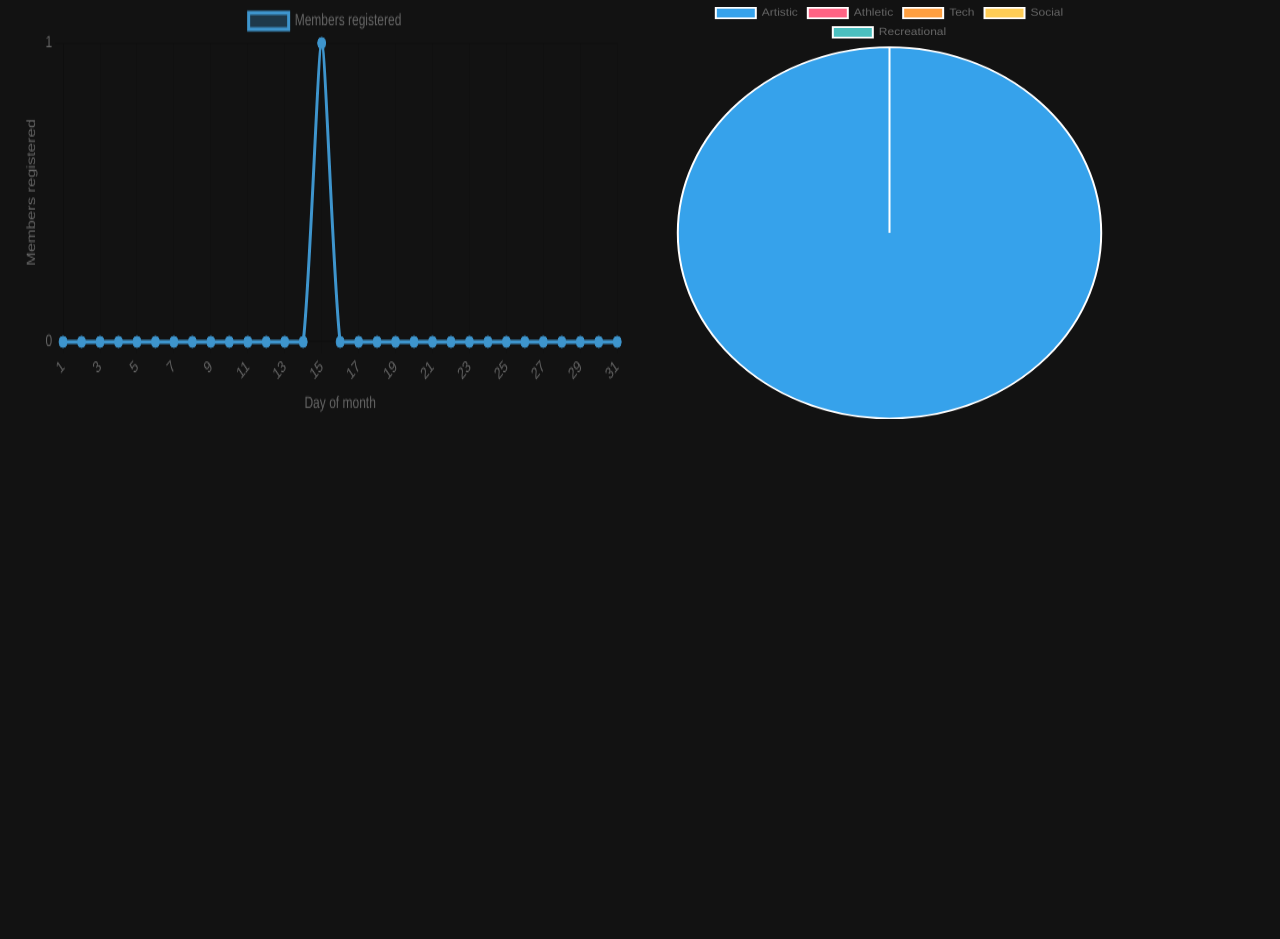
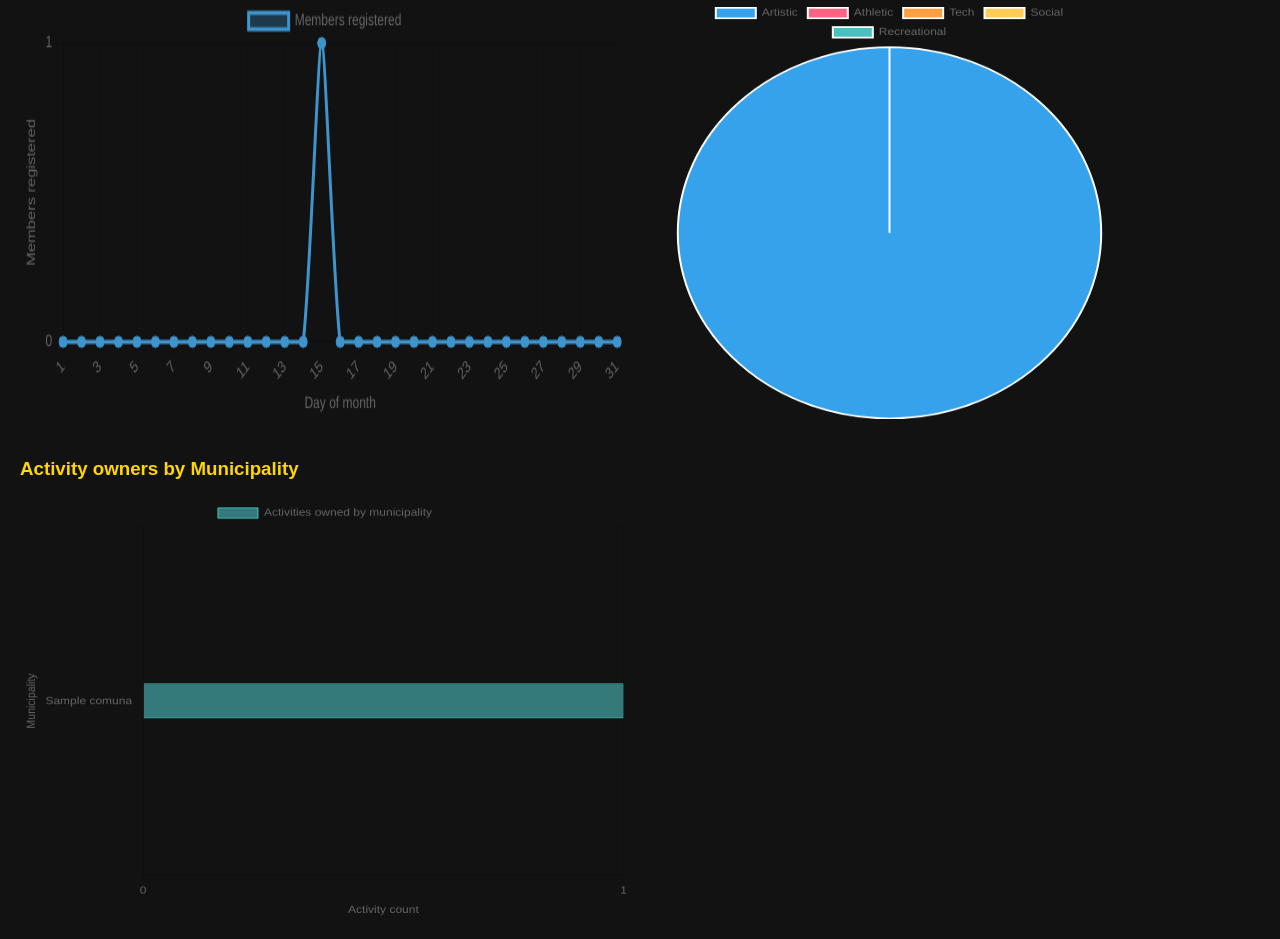
Before and after one commit to hugodiazroa/desarrollo_web_lya_diaz, a Flask app: page /metrics in a window 1280 px wide. Shown: the part 98-1037 px from the top of the page. Before the commit the page ends 517 px from the top, so only its background shows below. Run offline with Flask 3, Linux system fonts and the light colour scheme; tables that the repository leaves empty hold one stand-in row (values such as "Sample post").

Commit message:
added third graph

```diff
--- a/tarea_3/app.py
+++ b/tarea_3/app.py
@@ -505,10 +505,24 @@ def api_metrics():
         ).group_by(func.day(Miembro.fecha_registro)).all()
         daily_registrations = {str(day): count for day, count in daily_query}
 
+        # Activity owners by comuna
+        owner_query = session.query(
+            Comuna.nombre,
+            func.count(Actividad.id)
+        ).join(
+            Miembro,
+            Actividad.miembro_id == Miembro.id
+        ).join(
+            Comuna,
+            Miembro.comuna_id == Comuna.id
+        ).group_by(Comuna.nombre).all()
+        activity_owners = {comuna: count for comuna, count in owner_query}
+
         return jsonify({
             'roles': roles,
             'activities': activities,
-            'daily_registrations': daily_registrations
+            'daily_registrations': daily_registrations,
+            'activity_owners': activity_owners
         })
     finally:
         session.close()
--- a/tarea_3/static/script.js
+++ b/tarea_3/static/script.js
@@ -463,6 +463,57 @@ function loadMetrics(){
           }]
         }
       });
+
+      // --- CHART 3: OWNERS ---
+      const ownerDataMap = data.activity_owners || {};
+      const ownerLabels = Object.keys(ownerDataMap).sort((a, b) => a.localeCompare(b));
+      const ownerData = ownerLabels.map(name => ownerDataMap[name] || 0);
+
+      new Chart(document.getElementById("ownersChart"), {
+        type: "bar",
+        data: {
+          labels: ownerLabels,
+          datasets: [{
+            label: "Activities owned by municipality",
+            data: ownerData,
+            backgroundColor: "rgba(75, 192, 192, 0.6)",
+            borderColor: "rgba(75, 192, 192, 1)",
+            borderWidth: 1,
+            maxBarThickness: 40
+          }]
+        },
+        options: {
+          maintainAspectRatio: false,
+          indexAxis: 'y',
+          scales: {
+            x: {
+              beginAtZero: true,
+              title: {
+                display: true,
+                text: "Activity count"
+              },
+              ticks: {
+                precision: 0
+              }
+            },
+            y: {
+              title: {
+                display: true,
+                text: "Municipality"
+              },
+              ticks: {
+                autoSkip: false
+              }
+            }
+          },
+          plugins: {
+            legend: {
+              display: true,
+              position: 'top'
+            }
+          }
+        }
+      });
     })
     .catch(error => console.error('Error loading metrics:', error));
 }
--- a/tarea_3/templates/metrics.html
+++ b/tarea_3/templates/metrics.html
@@ -27,6 +27,11 @@
         <h3>Activity Categories</h3>
         <canvas id="activitiesChart"></canvas>
       </div>
+
+      <div class="chart-box">
+        <h3>Activity owners by Municipality</h3>
+        <canvas id="ownersChart" style="height: 700px !important;"></canvas>
+      </div>
     </div>
 
     <script src="https://cdn.jsdelivr.net/npm/chart.js"></script>
```
